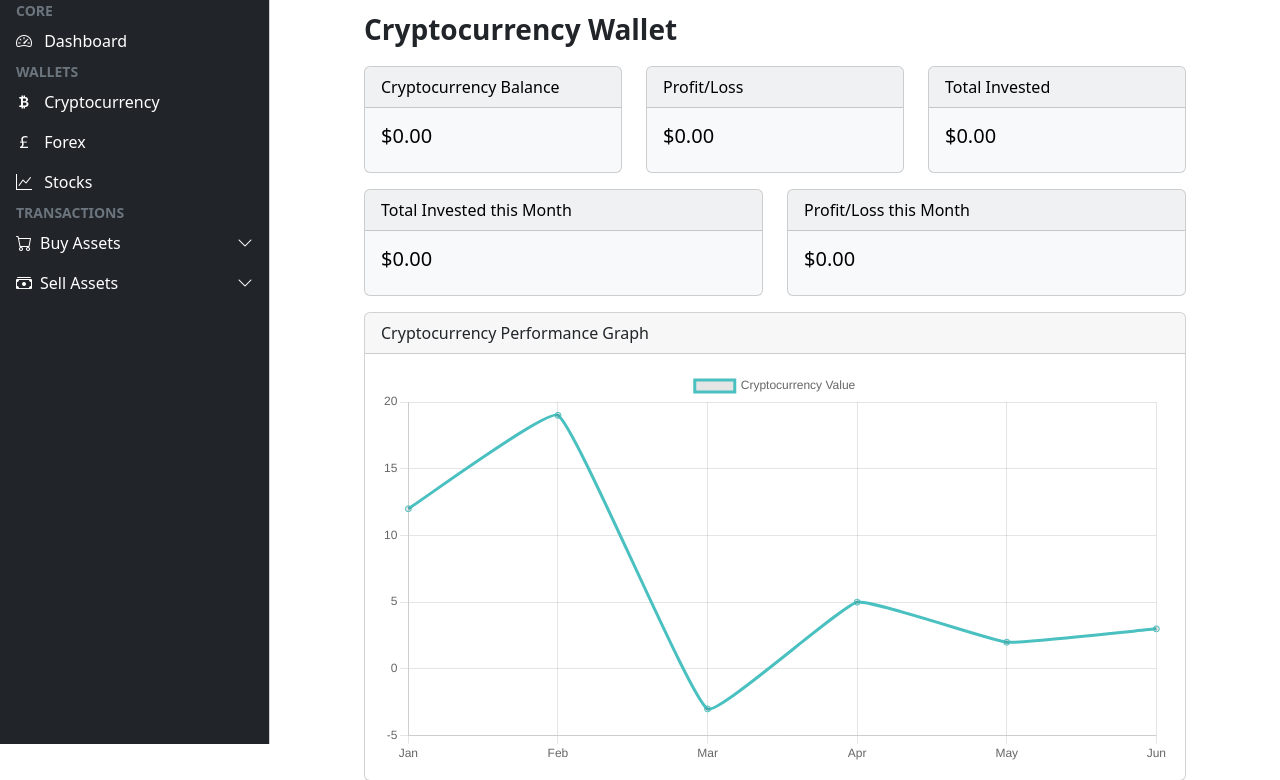
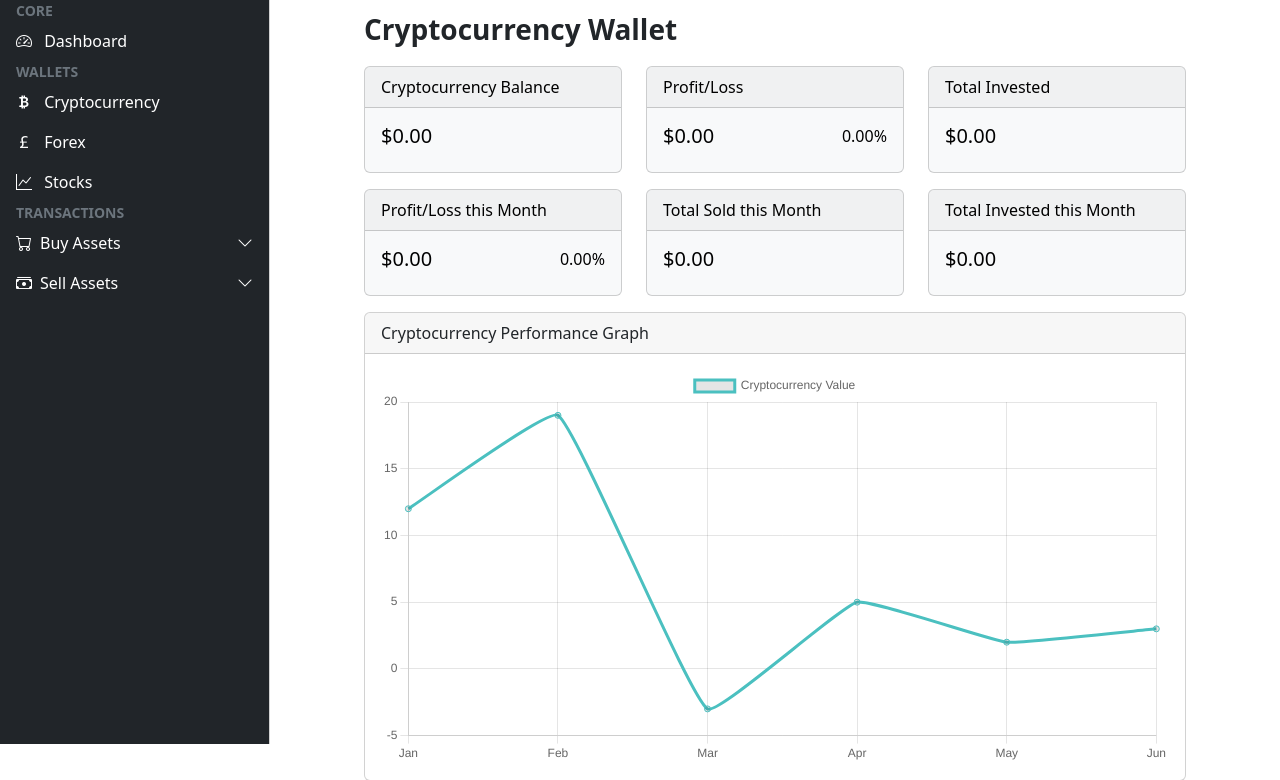
Before and after one commit to ndungu-kr/Fintra, a Flask app: page /cryptocurrency-wallet in a window 1280 px wide. Shown: the part 56-836 px from the top of the page. Run offline with Flask 3, Linux system fonts and the light colour scheme; a user stored in the database is signed in; data comes from the database, SQL or seed files in the repository; data that the repository does not hold is empty; some libraries are stand-ins or nearby versions.

Commit message:
Crypto wallet WIP

```diff
--- a/website/templates/cryptocurrency_wallet.html
+++ b/website/templates/cryptocurrency_wallet.html
@@ -13,7 +13,7 @@
         <div class="card text-bg-light h-100">
             <div class="card-header">Cryptocurrency Balance</div>
             <div class="card-body">
-                <h5 class="card-title">$0.00</h5>
+                <h5 class="card-title">{{ total_crypto_balance }}</h5>
             </div>
         </div>
     </div>
@@ -21,7 +21,14 @@
         <div class="card text-bg-light h-100">
             <div class="card-header">Profit/Loss</div>
             <div class="card-body">
-                <h5 class="card-title">$0.00</h5>
+                <div class="row">
+                    <div class="col-8">
+                        <h5 class="card-title">{{ total_asset_profit }}</h5>
+                    </div>
+                    <div class="col-4 text-end">
+                        <p class="card-text">{{ total_asset_profit_percentage }}</p>
+                    </div>
+                </div>
             </div>
         </div>
     </div>
@@ -29,7 +36,7 @@
         <div class="card text-bg-light h-100">
             <div class="card-header">Total Invested</div>
             <div class="card-body">
-                <h5 class="card-title">$0.00</h5>
+                <h5 class="card-title">{{ total_invested }}</h5>
             </div>
         </div>
     </div>
@@ -37,19 +44,34 @@
 
 <!-- Monthly Breakdown -->
 <div class="row">
-    <div class="col-md-6 mb-3">
+    <div class="col-md-4 mb-3">
+        <div class="card text-bg-light h-100">
+            <div class="card-header">Profit/Loss this Month</div>
+            <div class="card-body">
+                <div class="row">
+                    <div class="col-8">
+                        <h5 class="card-title">{{ profit_this_month }}</h5>
+                    </div>
+                    <div class="col-4 text-end">
+                        <p class="card-text">{{ profit_this_month_percentage }}</p>
+                    </div>
+                </div>
+            </div>
+        </div>
+    </div>
+    <div class="col-md-4 mb-3">
+        <div class="card text-bg-light h-100">
+            <div class="card-header">Total Sold this Month</div>
+            <div class="card-body">
+                <h5 class="card-title">{{ total_sold_this_month }}</h5>
+            </div>
+        </div>
+    </div>
+    <div class="col-md-4 mb-3">
         <div class="card text-bg-light h-100">
             <div class="card-header">Total Invested this Month</div>
             <div class="card-body">
-                <h5 class="card-title">$0.00</h5>
-            </div>
-        </div>
-    </div>
-    <div class="col-md-6 mb-3">
-        <div class="card text-bg-light h-100">
-            <div class="card-header">Profit/Loss this Month</div>
-            <div class="card-body">
-                <h5 class="card-title">$0.00</h5>
+                <h5 class="card-title">{{ total_invested_this_month }}</h5>
             </div>
         </div>
     </div>
@@ -126,8 +148,8 @@
             <td>{{ crypto.name }}</td>
             <td>{{ crypto.quantity }}</td>
             <td>${{ crypto.value }}</td>
-            <td>{{ crypto.profit}}</td>
-            <td>{{ crypto.profit_percentage }}%</td>
+            <td>TBC</td>
+            <td>TBC</td>
         </tr>
         {% endfor %}
         {% endif %}
--- a/website/views.py
+++ b/website/views.py
@@ -1,3 +1,4 @@
+from datetime import datetime
 from unicodedata import category
 from flask import Blueprint, redirect, render_template, request, flash, jsonify, url_for
 from flask_login import login_required, current_user
@@ -67,65 +68,220 @@ def get_cryptocurrency_data(cryptocurrency_code):
 @views.route("/cryptocurrency-wallet", methods=["GET", "POST"])
 @login_required
 def cryptocurrency_wallet():
-    crypto_balance = None
-    profit = None
-    total_invested = None
-    total_invested_this_month = None
-    profit_this_month = None
+    crypto_balance = 0
+    total_invested = 0
 
     # getting the total amount of cryptocurrency owned by the user
     user_cryptos = CryptocurrencyAmount.query.filter_by(user_id=current_user.id).all()
     if user_cryptos is not None:
         for crypto in user_cryptos:
             cryptocurrency_data = get_cryptocurrency_data(crypto.cryptocurrency_code)
+
             # add cryptocurrency price and name to the crypto object
             crypto.price = cryptocurrency_data.current_price
             crypto.name = cryptocurrency_data.name
 
+            # calculating the total value of the cryptocurrency
             crypto.quantity = round(crypto.quantity, 6)
             crypto.full_value = crypto.quantity * crypto.price
+
+            # adding the value of the cryptocurrency to the total crypto balance
+            crypto_balance += crypto.full_value
+
             # formatting the value to 2 decimal places and adding commas to thousands
             crypto.value = f"{crypto.full_value:,.2f}"
-            # getting all the buy and sell instances for the cryptocurrency
+
+            # getting all the buy and sell instances for the specific cryptocurrency
             crypto.buy_instances = CryptocurrencyBuy.query.filter_by(
                 user_id=current_user.id, cryptocurrency_code=crypto.cryptocurrency_code
             ).all()
             crypto.sell_instances = CryptocurrencySell.query.filter_by(
                 user_id=current_user.id, cryptocurrency_code=crypto.cryptocurrency_code
             ).all()
+
             # calculating the total amount spent on the cryptocurrency
-            total_spent_on_crypto = 0
+            total_spent_on_asset = 0
             for buy_instance in crypto.buy_instances:
-                total_spent_on_crypto += buy_instance.monetary_amount
+                total_spent_on_asset += buy_instance.monetary_amount
             for sell_instance in crypto.sell_instances:
-                total_spent_on_crypto -= sell_instance.monetary_amount
-            crypto.total_spent = total_spent_on_crypto
-            # calculating the profit/loss on the cryptocurrency
-            crypto.profit = crypto.full_value - crypto.total_spent
-            crypto.profit_percentage = (crypto.profit / crypto.total_spent) * 100
-            crypto.profit = f"{crypto.profit:,.2f}"
-            # adding "$" to the profit value
-            if crypto.profit[0] != "-":
-                crypto.profit = f"${crypto.profit}"
+                total_spent_on_asset -= sell_instance.monetary_amount
+            crypto.total_spent = total_spent_on_asset
+
+            total_invested += crypto.total_spent
+
+            # Redo this part
+            # # calculating the profit/loss on the cryptocurrency
+            # crypto.profit = crypto.full_value - crypto.total_spent
+            # if crypto.total_spent == 0:
+            #     crypto.profit_percentage = 0
+            # else:
+            #     crypto.profit_percentage = (crypto.profit / crypto.total_spent) * 100
+            # crypto.profit = f"{crypto.profit:,.2f}"
+
+            # # adding "$" to the profit value
+            # if crypto.profit[0] != "-":
+            #     crypto.profit = f"${crypto.profit}"
+            # else:
+            #     crypto.profit = f"-${crypto.profit[1:]}"
+            # crypto.profit_percentage = f"{crypto.profit_percentage:,.2f}%"
+
+        # calculating total asset profit
+        # getting the users cryptocurrency transactions
+        user_buy_transactions = CryptocurrencyBuy.query.filter_by(
+            user_id=current_user.id
+        ).all()
+        user_sell_transactions = CryptocurrencySell.query.filter_by(
+            user_id=current_user.id
+        ).all()
+        total_monetary_gained = 0
+        total_asset_spend = 0
+        value_of_remaining_assets = 0
+        asset_quantities = {}
+        # calculating the total spent
+        for buy_tranz in user_buy_transactions:
+            total_asset_spend += buy_tranz.monetary_amount
+            # if asset exists in dictionary, add to the quantity
+            if buy_tranz.cryptocurrency_code in asset_quantities:
+                asset_quantities[
+                    buy_tranz.cryptocurrency_code
+                ] += buy_tranz.crypto_amount
             else:
-                crypto.profit = f"-${crypto.profit[1:]}"
-            crypto.profit_percentage = f"{crypto.profit_percentage:,.2f}"
+                asset_quantities[
+                    buy_tranz.cryptocurrency_code
+                ] = buy_tranz.crypto_amount
+
+        # calculating value of asset sold
+        for sell_tranz in user_sell_transactions:
+            total_monetary_gained += sell_tranz.monetary_amount
+            asset_quantities[sell_tranz.cryptocurrency_code] -= sell_tranz.crypto_amount
+        # calculating value of remaining assets
+        for asset in asset_quantities:
+            crypto_data = get_cryptocurrency_data(asset)
+            value_of_remaining_assets += (
+                asset_quantities[asset] * crypto_data.current_price
+            )
+        # calculating total profit
+        total_asset_profit = (
+            total_monetary_gained + value_of_remaining_assets - total_asset_spend
+        )
+        if total_asset_spend != 0:
+            total_asset_profit_percentage = (
+                total_asset_profit / total_asset_spend
+            ) * 100
+            total_asset_profit_percentage = f"{total_asset_profit_percentage:,.2f}%"
+            if total_asset_profit >= 0:
+                total_asset_profit = f"${total_asset_profit:,.2f}"
+            elif total_asset_profit < 0:
+                total_asset_profit = total_asset_profit * -1
+                total_asset_profit = f"-${total_asset_profit:,.2f}"
+        else:
+            total_asset_profit_percentage = "0.00%"
+            total_asset_profit = "$0.00"
+
+        # formatting to 2 decimal places and adding commas to thousands
+        total_crypto_balance = f"${crypto_balance:,.2f}"
+        total_invested = f"${total_invested:,.2f}"
 
     # getting the users cryptocurrency transactions
-    user_buy_transactions = CryptocurrencyBuy.query.filter_by(
+    user_buy_transactions2 = CryptocurrencyBuy.query.filter_by(
         user_id=current_user.id
     ).all()
-    for buy_transaction in user_buy_transactions:
-        buy_transaction.type = "Buy"
-
-    user_sell_transactions = CryptocurrencySell.query.filter_by(
+    user_sell_transactions2 = CryptocurrencySell.query.filter_by(
         user_id=current_user.id
     ).all()
-    for sell_transaction in user_sell_transactions:
+
+    # calculating the total invested and sold this month
+    total_invested_this_month = 0
+    total_sold_this_month = 0
+    monetary_amount_gained_this_month = 0
+    total_spent_on_crypto_this_month = 0
+    value_of_rem_crypto_purchased_this_month = 0
+    remaining_crypto_quantities = {}
+
+    for buy_transaction in user_buy_transactions2:
+        if buy_transaction.date.month == datetime.now().month:
+            total_invested_this_month += buy_transaction.monetary_amount
+    for sell_transaction in user_sell_transactions2:
+        if sell_transaction.date.month == datetime.now().month:
+            total_sold_this_month += sell_transaction.monetary_amount
+
+    # calculating the total spent this month
+    for buy_transaction in user_buy_transactions2:
+        if buy_transaction.date.month == datetime.now().month:
+            total_spent_on_crypto_this_month += buy_transaction.monetary_amount
+            # put crypto code and quantity into dictionary
+            if buy_transaction.cryptocurrency_code in remaining_crypto_quantities:
+                remaining_crypto_quantities[
+                    buy_transaction.cryptocurrency_code
+                ] += buy_transaction.crypto_amount
+            else:
+                remaining_crypto_quantities[
+                    buy_transaction.cryptocurrency_code
+                ] = buy_transaction.crypto_amount
+
+    # calculating the value of the cryptocurrency sold this month
+    for sell_transaction in user_sell_transactions2:
+        if sell_transaction.date.month == datetime.now().month:
+            monetary_amount_gained_this_month += sell_transaction.monetary_amount
+        # subtracting the quantity of the cryptocurrency sold from the dictionary
+        if sell_transaction.cryptocurrency_code in remaining_crypto_quantities:
+            remaining_crypto_quantities[
+                sell_transaction.cryptocurrency_code
+            ] -= sell_transaction.crypto_amount
+        # situation where the user sold asset bought before this month
+        else:
+            remaining_crypto_quantities[
+                sell_transaction.cryptocurrency_code
+            ] = sell_transaction.crypto_amount
+
+    # calculating the value of the remaining cryptocurrency purchased this month
+    for crypto in remaining_crypto_quantities:
+        cryptocurrency_data = get_cryptocurrency_data(crypto)
+        value_of_rem_crypto_purchased_this_month += (
+            remaining_crypto_quantities[crypto] * cryptocurrency_data.current_price
+        )
+
+    print("monetary amount gained this month:", monetary_amount_gained_this_month)
+    print(
+        "value of remaining crypto purchased this month:",
+        value_of_rem_crypto_purchased_this_month,
+    )
+    print("total spent on crypto this month:", total_spent_on_crypto_this_month)
+
+    profit_this_month = (
+        monetary_amount_gained_this_month
+        + value_of_rem_crypto_purchased_this_month
+        - total_spent_on_crypto_this_month
+    )
+
+    if total_spent_on_crypto_this_month != 0:
+        profit_this_month_percentage = (
+            profit_this_month / total_spent_on_crypto_this_month
+        ) * 100
+        profit_this_month = f"${profit_this_month:,.2f}"
+        profit_this_month_percentage = f"{profit_this_month_percentage:,.2f}%"
+    else:
+        profit_this_month = "$0.00"
+        profit_this_month_percentage = "0.00%"
+
+    # formating after as we need to calculate the total invested this month first
+    total_invested_this_month = f"${total_invested_this_month:,.2f}"
+    total_sold_this_month = f"${total_sold_this_month:,.2f}"
+
+    # calculating the profit this month
+    user_buy_transactions3 = CryptocurrencyBuy.query.filter_by(
+        user_id=current_user.id
+    ).all()
+    user_sell_transactions3 = CryptocurrencySell.query.filter_by(
+        user_id=current_user.id
+    ).all()
+    # marking the buy and sell transactions as buy or sell
+    for buy_transaction in user_buy_transactions3:
+        buy_transaction.type = "Buy"
+    for sell_transaction in user_sell_transactions3:
         sell_transaction.type = "Sell"
-
     # merging the buy and sell transactions into one list in decending order of date
-    user_transactions = user_buy_transactions + user_sell_transactions
+    user_transactions = user_buy_transactions3 + user_sell_transactions3
     user_transactions.sort(key=lambda x: x.date, reverse=True)
     if user_transactions is not None:
         for transaction in user_transactions:
@@ -144,13 +300,16 @@ def cryptocurrency_wallet():
     return render_template(
         "cryptocurrency_wallet.html",
         user=current_user,
-        crypto_balance=crypto_balance,
-        profit=profit,
+        total_crypto_balance=total_crypto_balance,
+        total_asset_profit=total_asset_profit,
+        total_asset_profit_percentage=total_asset_profit_percentage,
         total_invested=total_invested,
         total_invested_this_month=total_invested_this_month,
-        profit_this_month=profit_this_month,
+        total_sold_this_month=total_sold_this_month,
         user_cryptos=user_cryptos,
         user_transactions=user_transactions,
+        profit_this_month=profit_this_month,
+        profit_this_month_percentage=profit_this_month_percentage,
     )
 
 
@@ -165,9 +324,16 @@ def submit_crypto_buy():
     cryptocurrency_code = request.form.get("cryptocurrency")
     cryptocurrency_amount = decimal.Decimal(request.form.get("cryptocurrencyAmount"))
     monetary_amount = float(request.form.get("monetaryAmount"))
+    date_input = request.form.get("transactionDate")
     description = request.form.get("description")
+    errors = []
 
-    errors = []
+    # date is entered as a string in the format "DD/MM/YYYY" so we need to convert it to a datetime object
+    try:
+        date = datetime.strptime(date_input, "%d/%m/%Y")
+    except ValueError:
+        errors.append("Please enter a valid date.")
+
     if cryptocurrency_amount == 0 or cryptocurrency_amount < 0:
         errors.append("Please enter a valid cryptocurrency amount.")
 
@@ -194,7 +360,7 @@ def submit_crypto_buy():
             crypto_amount=cryptocurrency_amount,
             monetary_amount=monetary_amount,
             description=description,
-            date=None,
+            date=date,
         )
         db.session.add(add_to_crypto_buy)
 
@@ -222,9 +388,16 @@ def submit_crypto_sell():
     cryptocurrency_code = request.form.get("cryptocurrency")
     cryptocurrency_amount = decimal.Decimal(request.form.get("cryptocurrencyAmount"))
     monetary_amount = float(request.form.get("monetaryAmount"))
+    date_input = request.form.get("transactionDate")
     description = request.form.get("description")
+    errors = []
 
-    errors = []
+    # date is entered as a string in the format "DD/MM/YYYY" so we need to convert it to a datetime object
+    try:
+        date = datetime.strptime(date_input, "%d/%m/%Y")
+    except ValueError:
+        errors.append("Please enter a valid date.")
+
     if cryptocurrency_amount == 0 or cryptocurrency_amount < 0:
         errors.append("Please enter a valid cryptocurrency amount.")
 
@@ -249,7 +422,7 @@ def submit_crypto_sell():
             crypto_amount=cryptocurrency_amount,
             monetary_amount=monetary_amount,
             description=description,
-            date=None,
+            date=date,
         )
         db.session.add(add_to_crypto_sell)
 
```
Also changed, not shown: website/templates/buy_cryptocurrency.html (+8 -0 lines), website/templates/sell_cryptocurrency.html (+7 -0 lines).
